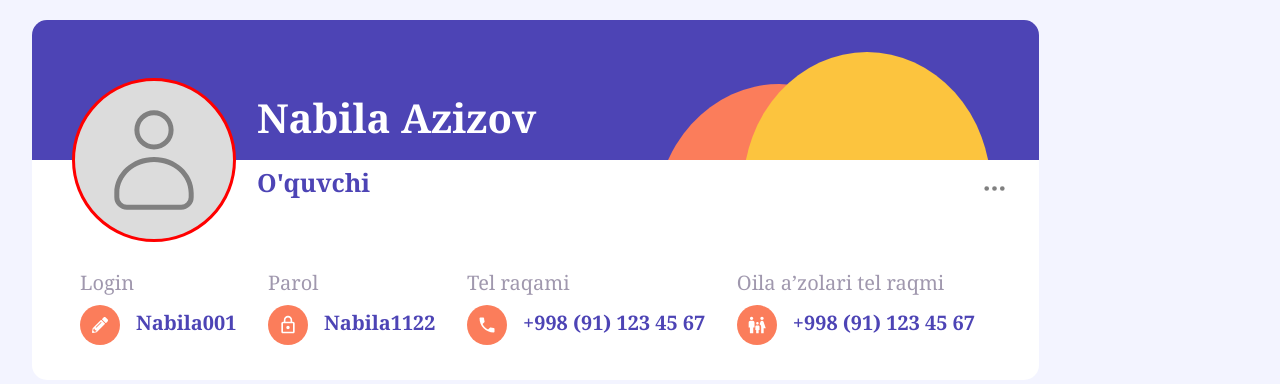
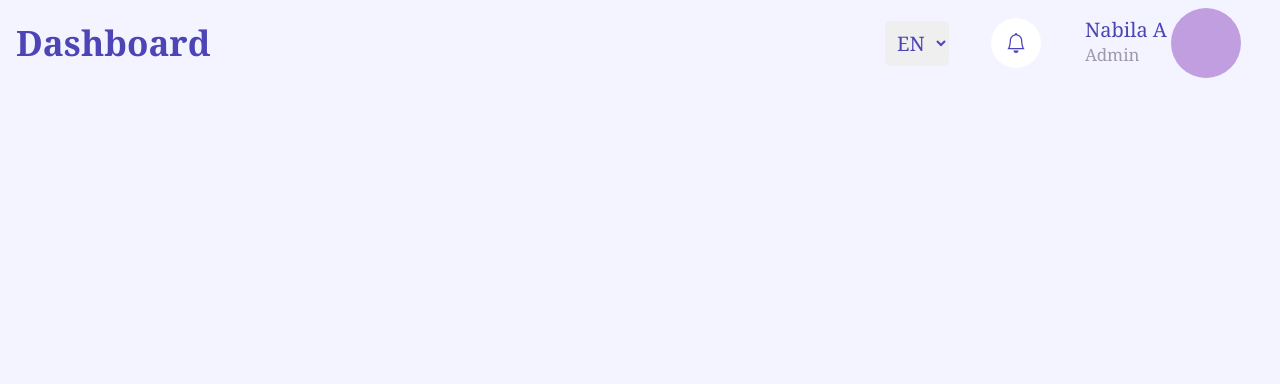
Before and after one commit to SherozTurdiyev/AmalCrm, a React (Vite) app: page / in a window 1280 px wide. Shown: the top 384 px of the page. Built offline with nearby package versions, Linux system fonts and the light colour scheme.

Commit message:
nav added

```diff
--- a/index.html
+++ b/index.html
@@ -5,6 +5,7 @@
     <link rel="icon" type="image/svg+xml" href="/vite.svg" />
     <meta name="viewport" content="width=device-width, initial-scale=1.0" />
     <link rel="stylesheet" href="https://cdn.jsdelivr.net/npm/bootstrap-icons@1.10.4/font/bootstrap-icons.css">
+    <link href="https://cdn.jsdelivr.net/npm/bootstrap@5.0.2/dist/css/bootstrap.min.css" rel="stylesheet" integrity="sha384-EVSTQN3/azprG1Anm3QDgpJLIm9Nao0Yz1ztcQTwFspd3yD65VohhpuuCOmLASjC" crossorigin="anonymous">
     <title>A M A L - CRM</title>
   </head>
   <body>
--- a/src/App.jsx
+++ b/src/App.jsx
@@ -1,13 +1,17 @@
 import { useState } from 'react'
 import About_Student from './components/About_Student/About_Student'
+import Add_student from './components/Add_student/Add_student'
 import LessonCard from './components/LessonCard/LessonCard'
+import Navbar from './components/Navbar/Navbar'
 function App() {
   const [count, setCount] = useState(0)
 
   return (
     <div className="App">
-      <About_Student/>
+      {/* <About_Student/> */}
       {/* <LessonCard/> */}
+      {/* <Add_student/> */}
+      <Navbar/>
     </div>
   )
 }
--- /dev/null
+++ b/src/components/Add_student/Add_student.jsx
@@ -0,0 +1,7 @@
+import React from 'react'
+
+export default function Add_student() {
+  return (
+    <div>Add_student</div>
+  )
+}
--- /dev/null
+++ b/src/components/Navbar/Navbar.css
@@ -0,0 +1,43 @@
+
+.nav_title {
+  font-size: 35px !important;
+  color: #4D44B5;
+  font-weight: bold !important;
+}
+.nav_right{
+  display: flex;
+  justify-content: space-around;
+  align-items: center;
+  width: 400px;
+  font-size: 20px;
+  color: #4D44B5;
+}
+
+select {
+  border-radius: 5px;
+}
+
+.img_rounded {
+  width: 70px;
+  height: 70px;
+  background-color: rgb(192, 158, 224);
+  cursor: pointer;
+  border-radius: 50%;
+}
+
+.not_icon {
+  width: 50px;
+  height: 50px;
+  background-color: white;
+  border-radius: 50%;
+  cursor: pointer;
+  display: grid;
+  place-items: center;
+}
+
+.user_info_nav {
+  width: 40%;
+  display: flex;
+  justify-content: space-around;
+  align-items: center;
+}
--- /dev/null
+++ b/src/components/Navbar/Navbar.jsx
@@ -0,0 +1,34 @@
+import React from 'react'
+import './Navbar.css'
+
+export default function Navbar() {
+  return (
+    <div className=''>
+      <div className='d-flex w-100 justify-content-between px-3 navbar'>
+        <h1 className='nav_title'>
+          Dashboard
+        </h1>
+
+        <div className='nav_right'>
+          <select className='p-2' aria-label="Default select example">
+            <option value="EN" selected>EN</option>
+            <option value="UZ">UZ</option>
+          </select>
+
+          <div className='not_icon'>
+            <i class="bi bi-bell"></i>
+          </div>
+
+          <div className='user_info_nav'>
+            <div>
+              <h5>Nabila A</h5>
+              <p>Admin</p>
+            </div>
+            <div className='img_rounded'></div>
+          </div>
+
+        </div>
+      </div>
+    </div>
+  )
+}
```
Also changed, not shown: src/components/Add_student/Add_student.css (added).
